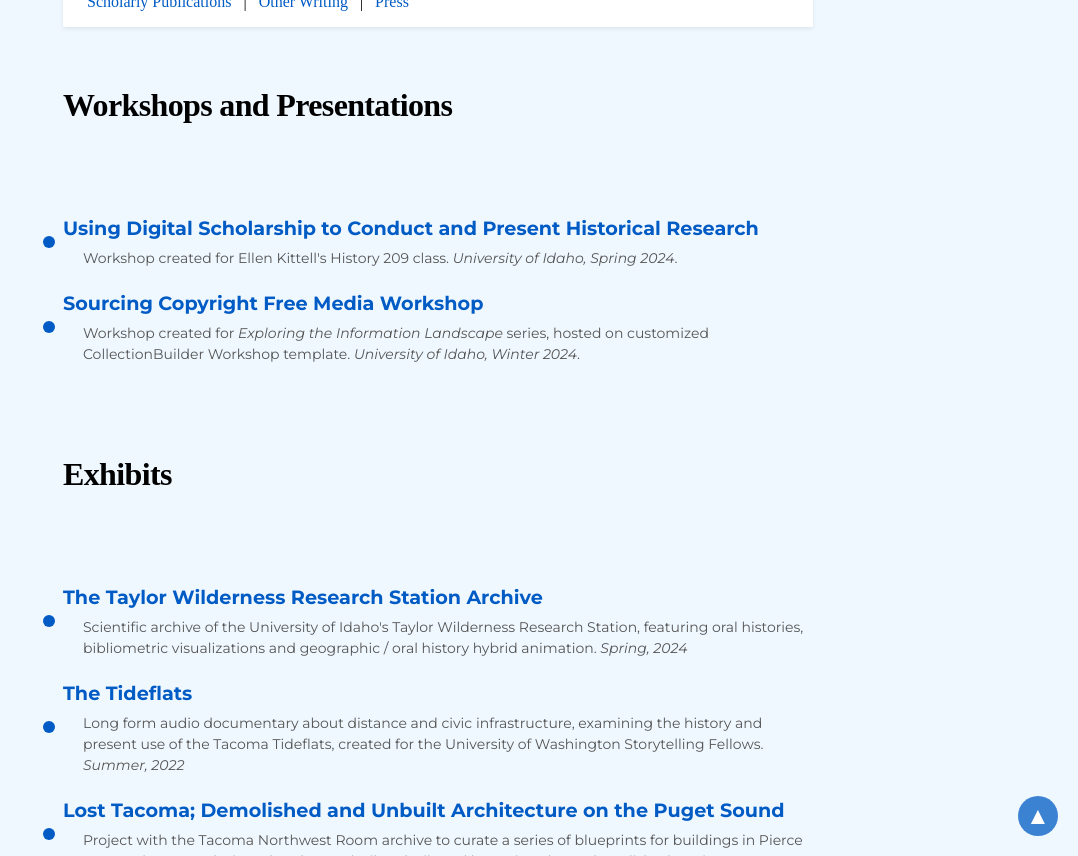
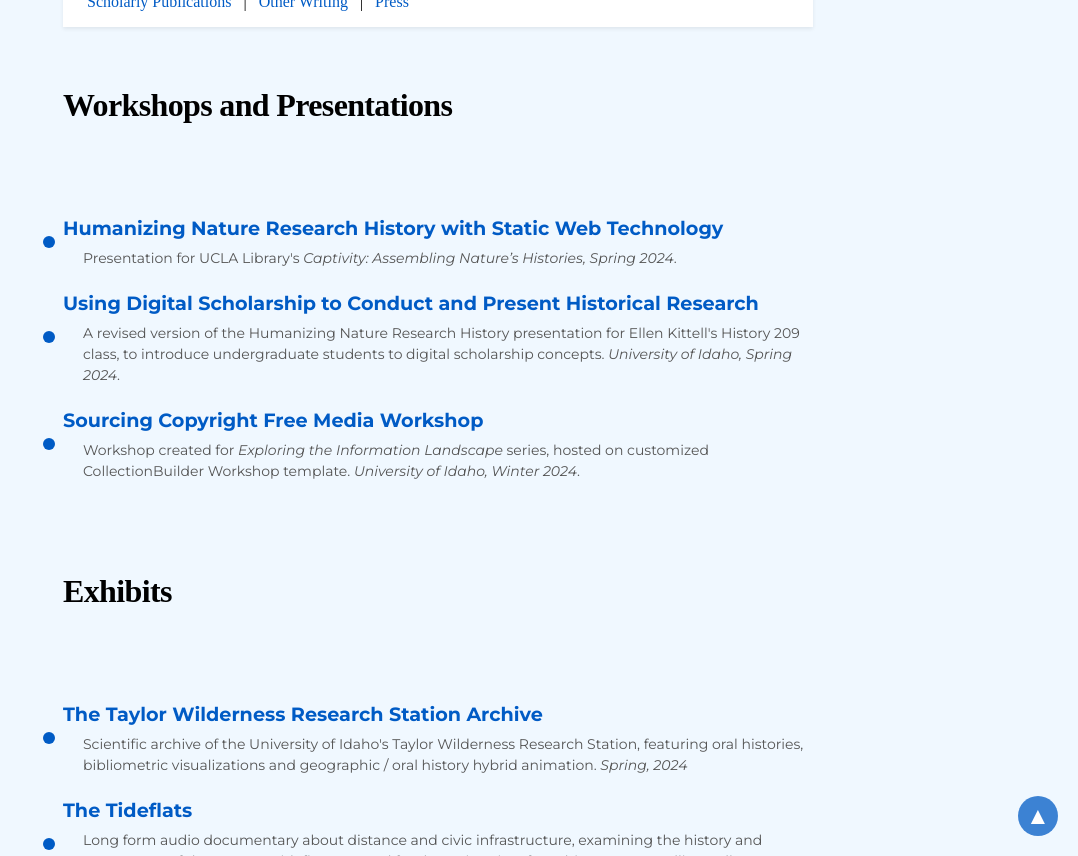
Before and after one commit to aweymo/base, a Jekyll site: the page built from index.md, in a window 1280 px wide and 900 px high, scrolled down 1570 px, cut to the strip 44-900 px from the top of the window. Shown: the whole strip, without its empty margins (202-1280 px from the left). Built offline with Jekyll 4.4.1, drawn with Linux system fonts in a browser that asks for light colours; nearby versions of some CDN libraries; some web fonts are replaced.

Commit message:
new workshop

```diff
--- a/index.md
+++ b/index.md
@@ -45,8 +45,12 @@ Andrew Weymouth is the Digital Initiatives Librarian at University of Idaho, pri
 
 <ul class="triangle-list">
     <li>
+        <a href="https://aweymo-ui.github.io/humanizing" target="_blank">Humanizing Nature Research History with Static Web Technology</a>
+        <span class="description">Presentation for UCLA Library's <i>Captivity: Assembling Nature’s Histories, Spring 2024</i>.</span>
+    </li>
+    <li>
         <a href="https://aweymo-ui.github.io/ds_hr" target="_blank">Using Digital Scholarship to Conduct and Present Historical Research</a>
-        <span class="description">Workshop created for Ellen Kittell's History 209 class. <i>University of Idaho, Spring 2024</i>.</span>
+        <span class="description">A revised version of the Humanizing Nature Research History presentation for Ellen Kittell's History 209 class, to introduce undergraduate students to digital scholarship concepts. <i>University of Idaho, Spring 2024</i>.</span>
     </li>
     <li>
         <a href="https://aweymo-ui.github.io/source_cr_free" target="_blank">Sourcing Copyright Free Media Workshop</a>
```
